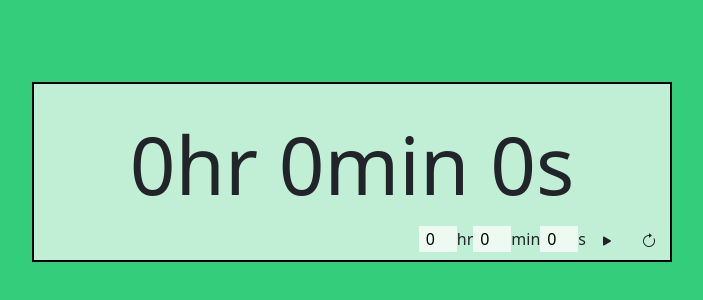
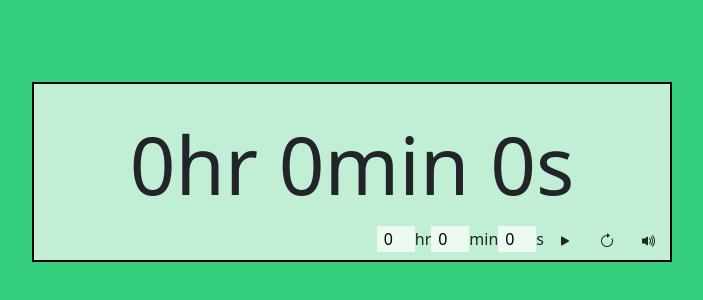
Before and after one commit to PMVale/Timer, a React (Create React App) app: page / in a window 1280 px wide. Shown: the part 110-410 px from the top of the page, without its empty margins (288-991 px from the left). Built offline with nearby package versions, Linux system fonts and the light colour scheme.

Commit message:
Desenvolve um botão para pausa e para silenciar o audio

```diff
--- a/src/components/Timer.js
+++ b/src/components/Timer.js
@@ -9,6 +9,7 @@ class Timer extends Component {
     inputSeconds: 0,
     isRunning: false,
     playSound: false,
+    hasFinished: false,
   };
 
   componentDidUpdate(prevProps, prevState) {
@@ -48,22 +49,38 @@ class Timer extends Component {
       this.setState({
         isRunning: false,
         playSound: true,
+        hasFinished: true,
       });
     }
   };
 
   handleStart = () => {
-    this.setState({isRunning: true});
+    const {isRunning} = this.state;
+    if (!isRunning) {
+      this.setState({isRunning: true});
+    } else {
+      this.setState({isRunning: false});
+    }
   };
 
   handleReset = () => {
     this.setState({
       playSound: false,
       isRunning: false,
+      hasFinished: false,
       inputHours: 0,
       inputMinutes: 0,
       inputSeconds: 0,
     });
+  };
+
+  handleMute = () => {
+    const {playSound} = this.state;
+    if (playSound) {
+      this.setState({playSound: false});
+    } else {
+      this.setState({playSound: true});
+    }
   };
 
   handleChange = ({target}) => {
@@ -74,21 +91,21 @@ class Timer extends Component {
   };
 
   render() {
-    const { inputHours, inputMinutes, inputSeconds, playSound, isRunning} = this.state;
+    const { inputHours, inputMinutes, inputSeconds, playSound, isRunning, hasFinished} = this.state;
     return (
       <div className='timer-body'>
-        {!playSound && (
+        {!hasFinished && (
           <section className='timer-display'>
             <p>
               {`${inputHours}hr`} {`${inputMinutes}min`} {`${inputSeconds}s`}
             </p>
           </section>
         )}
-        {playSound && (
+        {hasFinished && (
           <section className='timer-alert'>
             <div>
               <p>Acabou o tempo !</p>
-              <audio autoPlay src={alarm} />
+              {playSound && <audio autoPlay src={alarm} />}
             </div>
           </section>
         )}
@@ -106,10 +123,13 @@ class Timer extends Component {
             s
           </label>
           <button type='button' className='btn' onClick={ this.handleStart }>
-            <i className="bi bi-play-fill"></i>
+            {!isRunning ? <i className="bi bi-play-fill"></i> : <i className="bi bi-pause-fill"></i> }
           </button>
           <button type='button' className='btn' onClick={ this.handleReset }>
             <i className="bi bi-arrow-clockwise"></i>
+          </button>
+          <button type='button' className='btn' onClick={ this.handleMute }>
+            {playSound ? <i className="bi bi-volume-mute-fill"></i> : <i className="bi bi-volume-up-fill"></i>}
           </button>
         </section>
       </div>
```
